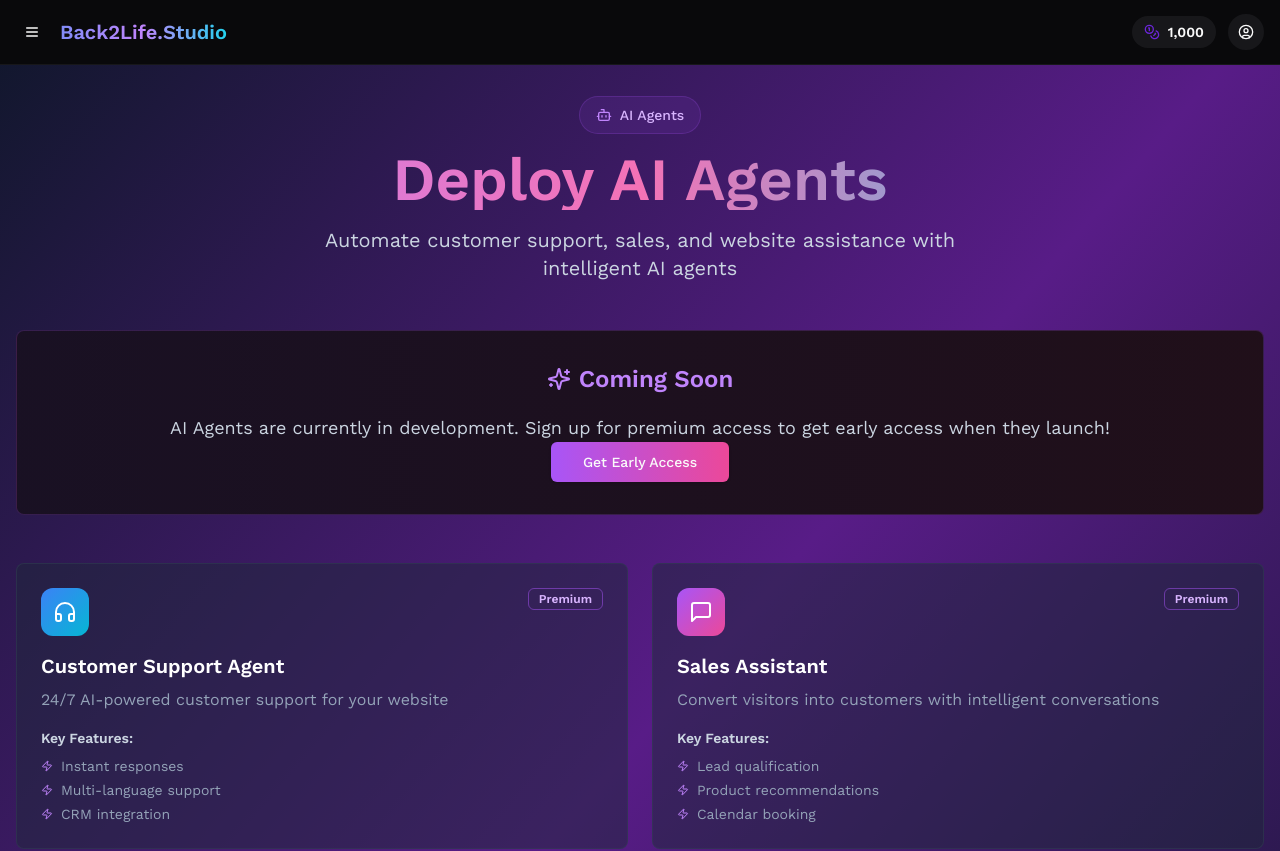
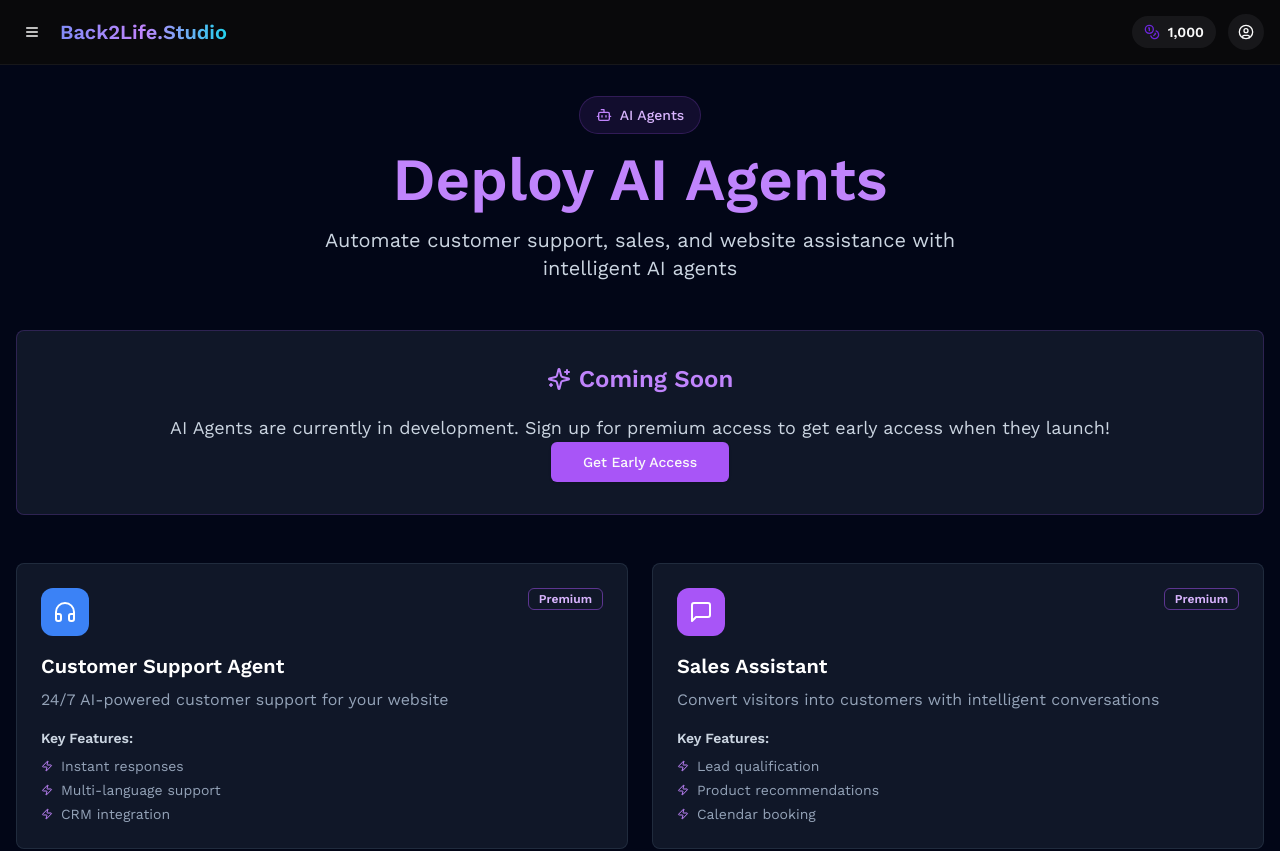
Before and after one commit to ashinstinct/sg-3f9e0639-0e46-47e0-ba87-cf415efaed8a-1774293159, a Next.js app: page /agents in a window 1280 px wide. Shown: the top 851 px of the page. Built offline with nearby package versions, Linux system fonts and the light colour scheme.

Commit message:
style(ui): remove color gradients and restore solid black background

```diff
--- a/src/pages/agents.tsx
+++ b/src/pages/agents.tsx
@@ -12,7 +12,7 @@ export default function AgentsPage() {
       title: "Customer Support Agent",
       description: "24/7 AI-powered customer support for your website",
       icon: Headphones,
-      color: "from-blue-500 to-cyan-500",
+      color: "bg-blue-500",
       features: ["Instant responses", "Multi-language support", "CRM integration"],
       pricing: "Premium"
     },
@@ -20,7 +20,7 @@ export default function AgentsPage() {
       title: "Sales Assistant",
       description: "Convert visitors into customers with intelligent conversations",
       icon: MessageSquare,
-      color: "from-purple-500 to-pink-500",
+      color: "bg-purple-500",
       features: ["Lead qualification", "Product recommendations", "Calendar booking"],
       pricing: "Premium"
     },
@@ -28,7 +28,7 @@ export default function AgentsPage() {
       title: "Voice Agent",
       description: "Natural voice conversations for phone support",
       icon: Phone,
-      color: "from-green-500 to-emerald-500",
+      color: "bg-green-500",
       features: ["Human-like voice", "Call routing", "Voicemail transcription"],
       pricing: "Premium"
     },
@@ -36,7 +36,7 @@ export default function AgentsPage() {
       title: "Website Assistant",
       description: "Help visitors navigate your site and find information",
       icon: Globe,
-      color: "from-orange-500 to-red-500",
+      color: "bg-orange-500",
       features: ["Page navigation", "Search assistance", "FAQ automation"],
       pricing: "Premium"
     },
@@ -48,7 +48,7 @@ export default function AgentsPage() {
         title="AI Agents - Back2Life.Studio"
         description="Deploy AI-powered agents for customer support, sales, and website assistance"
       />
-      <div className="min-h-screen bg-gradient-to-br from-slate-900 via-purple-900 to-slate-900">
+      <div className="min-h-screen bg-slate-950">
         <Navigation />
         <main className="container mx-auto px-4 py-24">
           <div className="max-w-7xl mx-auto space-y-12">
@@ -58,7 +58,7 @@ export default function AgentsPage() {
                 <Bot className="w-4 h-4 text-purple-400" />
                 <span className="text-sm font-medium text-purple-300">AI Agents</span>
               </div>
-              <h1 className="text-5xl md:text-6xl font-bold bg-gradient-to-r from-purple-400 via-pink-400 to-cyan-400 bg-clip-text text-transparent">
+              <h1 className="text-5xl md:text-6xl font-bold text-purple-400">
                 Deploy AI Agents
               </h1>
               <p className="text-xl text-slate-300 max-w-2xl mx-auto">
@@ -67,7 +67,7 @@ export default function AgentsPage() {
             </div>
 
             {/* Coming Soon Banner */}
-            <Card className="bg-gradient-to-r from-purple-500/10 to-pink-500/10 border-purple-500/20">
+            <Card className="bg-slate-800/50 border-purple-500/20">
               <CardContent className="p-8 text-center space-y-4">
                 <div className="inline-flex items-center gap-2 text-purple-400">
                   <Sparkles className="w-6 h-6" />
@@ -77,7 +77,7 @@ export default function AgentsPage() {
                   AI Agents are currently in development. Sign up for premium access to get early access when they launch!
                 </p>
                 <Link href="/dashboard">
-                  <Button size="lg" className="bg-gradient-to-r from-purple-500 to-pink-500 hover:from-purple-600 hover:to-pink-600">
+                  <Button size="lg" className="bg-purple-500 hover:bg-purple-600">
                     Get Early Access
                   </Button>
                 </Link>
@@ -90,7 +90,7 @@ export default function AgentsPage() {
                 <Card key={agent.title} className="bg-slate-800/50 border-slate-700/50 hover:border-purple-500/50 transition-all">
                   <CardContent className="p-6 space-y-4">
                     <div className="flex items-start justify-between">
-                      <div className={`p-3 rounded-xl bg-gradient-to-br ${agent.color}`}>
+                      <div className={`p-3 rounded-xl ${agent.color}`}>
                         <agent.icon className="w-6 h-6 text-white" />
                       </div>
                       <Badge variant="outline" className="border-purple-500/50 text-purple-300">
--- a/src/pages/audio-editor.tsx
+++ b/src/pages/audio-editor.tsx
@@ -242,9 +242,9 @@ export default function AudioEditorPage() {
   return (
     <>
       <SEO title="Audio Editor - Back2Life.Studio" />
-      <div className="min-h-screen bg-gradient-to-br from-slate-900 via-purple-900 to-slate-900">
+      <div className="min-h-screen bg-slate-950">
         <Navigation />
-        <main className="container mx-auto px-4 py-16">
+        <main className="container mx-auto px-4 py-16 max-w-4xl">
           <div className="max-w-4xl mx-auto space-y-6">
             <h1 className="text-3xl font-bold text-white text-center">Audio Editor</h1>
 
```
